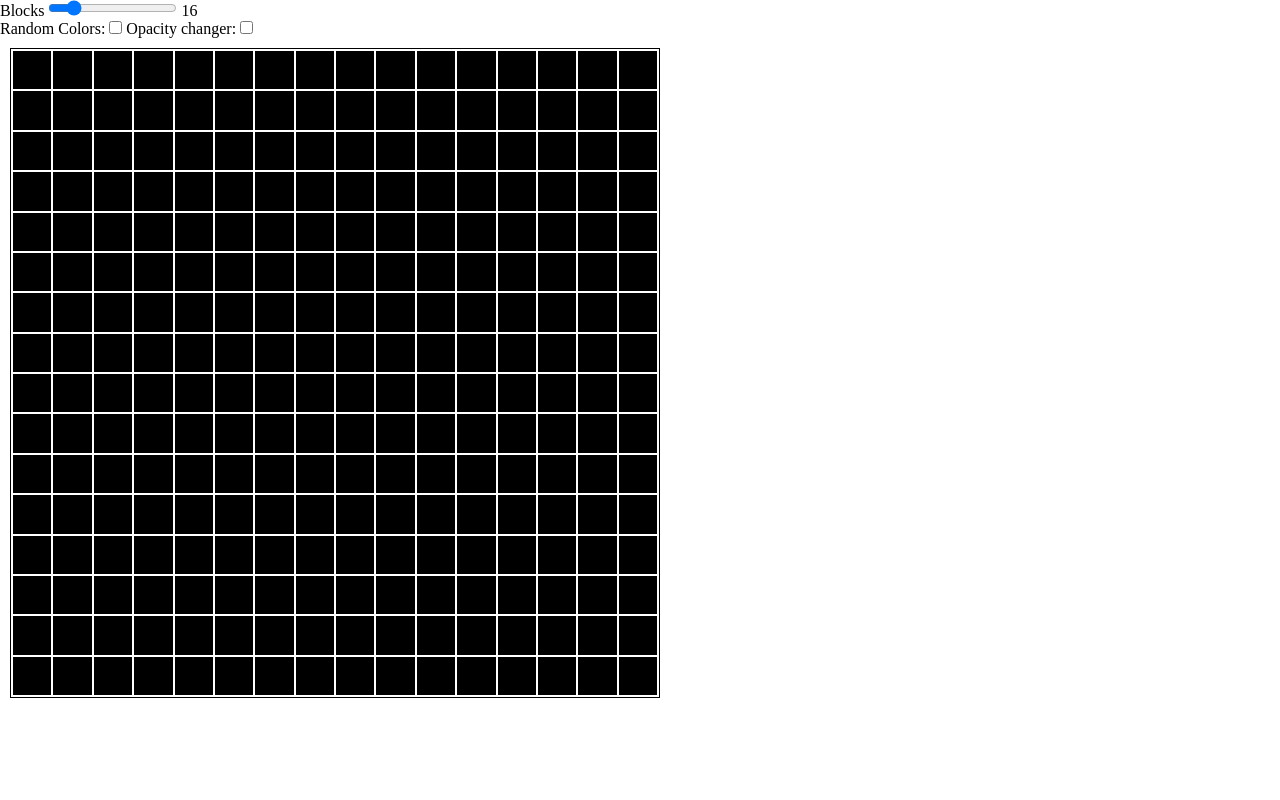
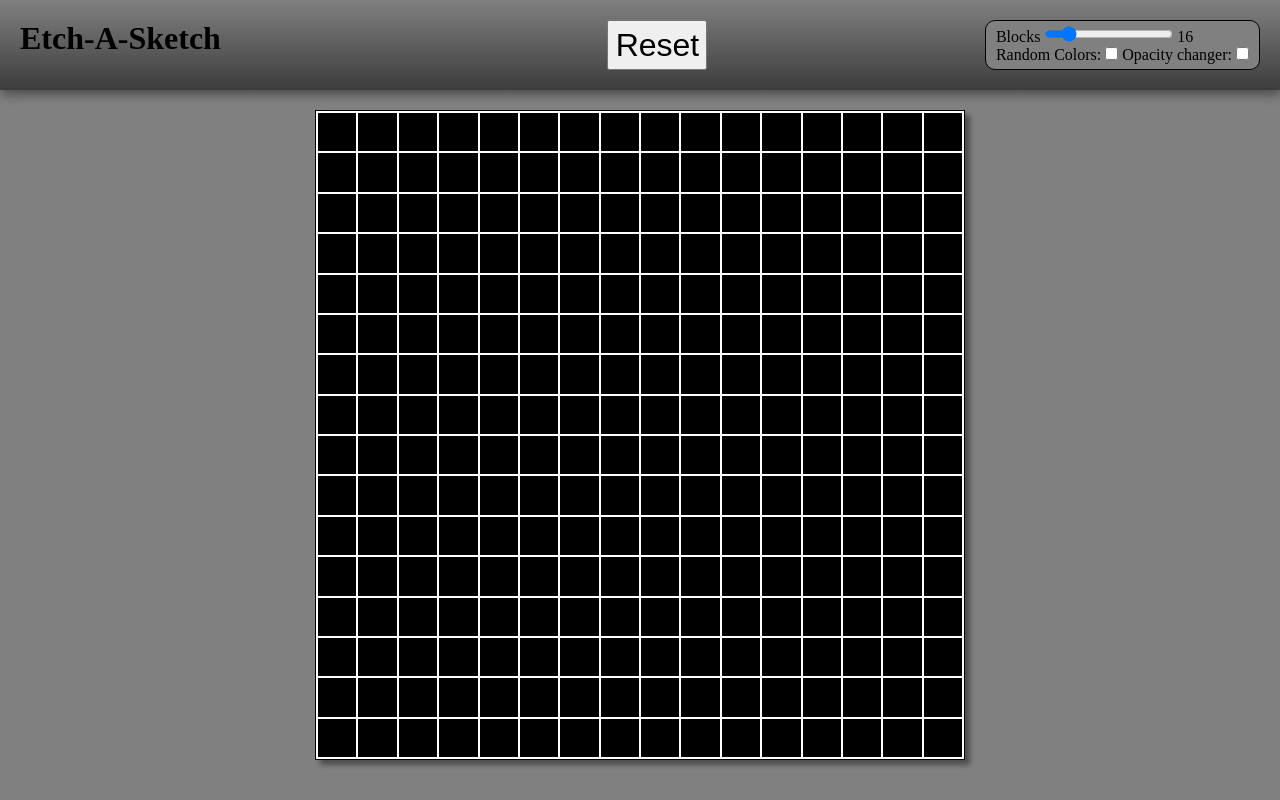
Before and after one commit to PackmcFurry/etch-a-sketch, a plain HTML site: page index.html in a window 1280 px wide. Drawn offline with Linux system fonts and the light colour scheme.

Commit message:
Add UI and reset button

```diff
--- a/index.html
+++ b/index.html
@@ -8,19 +8,25 @@
     <script src="script.js" defer></script>
 </head>
 <body>
+    <header>
+        <h1>Etch-A-Sketch</h1>
+
+        <button id="reset">Reset</button>
+
+        <div id="menu">
             <div>
                 <label for="nBlocks">Blocks</label>
                 <input type="range" id="nBlocks" min="1" max="100" value="16"  autocomplete="off">
                 <output id="val">16</output>
             </div>
-
             <div>
                 <label for="randomColor">Random Colors:</label>
                 <input type="checkbox" name="randomColor" id="randomColor">
-
                 <label for="opacity">Opacity changer:</label>
                 <input type="checkbox" name="opacity" id="opacity">
             </div>
+        </div>
+    </header>
 
     <div id="container">
 
--- a/script.js
+++ b/script.js
@@ -3,10 +3,13 @@ const slider = document.getElementById("nBlocks")
 const sliderNum = document.getElementById("val")
 const colorRandomizer = document.querySelector("input#randomColor")
 const opacityValue = document.querySelector("input#opacity")
+const reset = document.querySelector("button#reset")
 
 slider.addEventListener("input", () => sliderNum.textContent = slider.value)
 
 slider.addEventListener("mouseup", () => {let numSquares = slider.value; let totalSquares = numSquares*numSquares; createGrid(totalSquares, numSquares)})
+
+reset.addEventListener("click", () => {numSquares = slider.value; totalSquares = numSquares*numSquares; createGrid(totalSquares, numSquares)})
 
 function createGrid(tSquares, nSquares){
     container.innerHTML = ""
@@ -40,7 +43,6 @@ function opacityChanger (BL){
         let currentOpacity = BL.style.opacity
         currentOpacity = Number(currentOpacity) + 0.1
         BL.style.opacity = `${currentOpacity}`
-        console.log(BL.style.opacity)
     } else {
         BL.style.opacity = `1`
     }
--- a/style.css
+++ b/style.css
@@ -2,6 +2,35 @@
     padding: 0px;
     margin: 0px;
     box-sizing: border-box;
+}
+
+header{
+    background-image: linear-gradient(180deg, gray, rgb(60, 60, 60));
+    padding: 20px;
+    margin-bottom: 20px;
+    box-shadow: 1px 5px 10px rgba(0, 0, 0, 0.399);
+    display: flex;
+    justify-content: space-between;
+}
+
+h1{
+    width: 310px;
+}
+
+#menu{
+    padding: 5px 10px;
+    border: 1px solid black;
+    border-radius: 10px;
+    background-color: gray;
+}
+
+button{
+    font-size: 2em;
+    width: 100px;
+}
+
+body{
+    background-color: gray;
 }
 
 .block{
@@ -19,4 +48,7 @@
     align-items: stretch;
     padding: 1px;
     margin: 10px;
+    background-color: white;
+    margin: auto;
+    box-shadow: 5px 5px 5px rgba(0, 0, 0, 0.401);
 }
```
Lines whose indentation alone changed are shown as unchanged.
